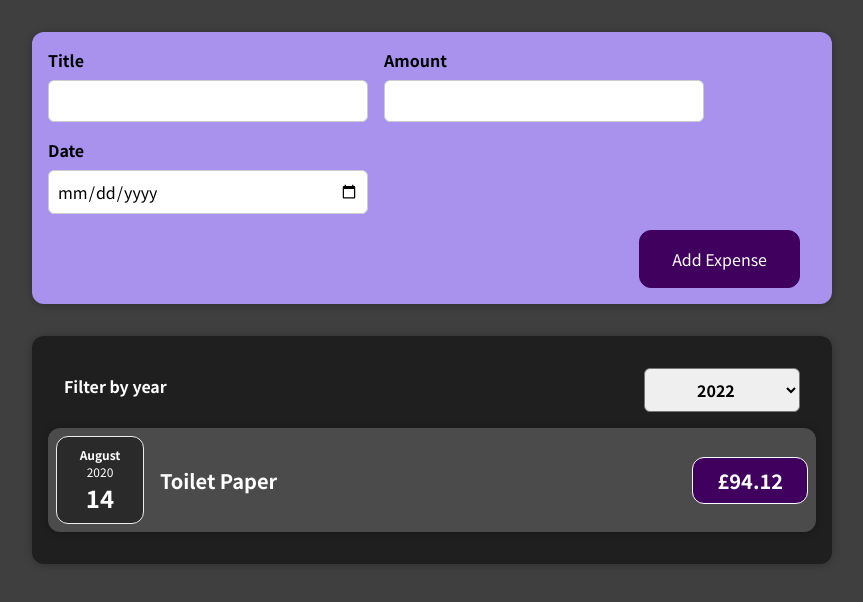
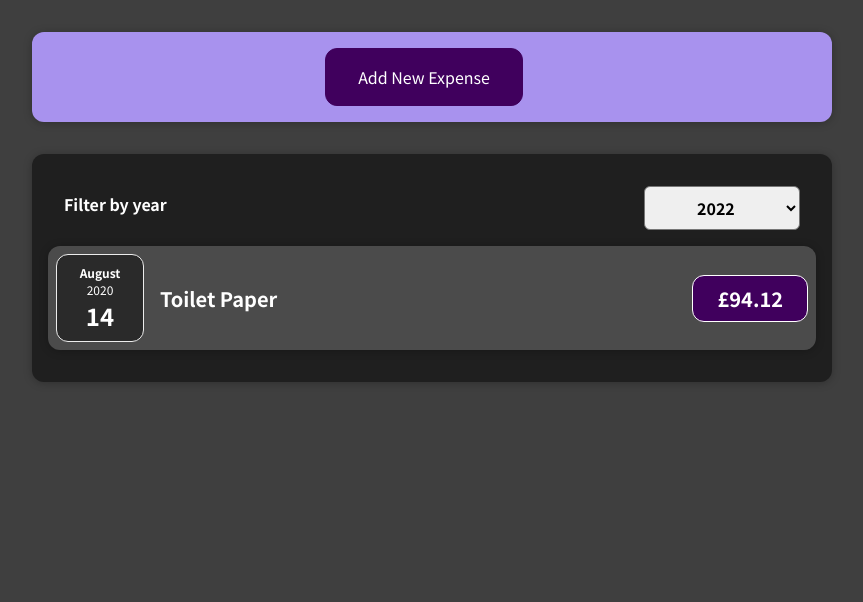
Before and after one commit to Charl1410/expense-tracker-tutorial, a React (Create React App) app: page / in a window 1280 px wide. Shown: the top 602 px of the page, without its empty margins (208-1071 px from the left). Built offline with nearby package versions, Linux system fonts and the light colour scheme.

Commit message:
turnary operator to display new expense form when button is clicked, passed stopEditing function to ExpenseForm comp to work on the cancel button

```diff
--- a/src/components/Expenses/Expenses.js
+++ b/src/components/Expenses/Expenses.js
@@ -5,10 +5,10 @@
 import ExpensesList from './ExpensesList';
 
 //this holds the selected year passed through from expensesFilter
+//sets state to the year selected in the filter component
 const Expenses = (props) => {
   const [filteredYear, setFilteredYear] = useState('2020')
   const saveYearHandler = (yearSelected) => {
-    console.log('expenses js ' + yearSelected)
     setFilteredYear(yearSelected);
   }
 
--- a/src/components/NewExpense/ExpenseForm.js
+++ b/src/components/NewExpense/ExpenseForm.js
@@ -56,7 +56,11 @@
       <div className="new-expense__controls">
         <div className="new-expense__control">
           <label>Title</label>
-          <input onChange={titleChangeHandler} type="text" value={enteredTitle} />
+          <input
+            onChange={titleChangeHandler}
+            type="text"
+            value={enteredTitle}
+          />
         </div>
         <div className="new-expense__control">
           <label>Amount</label>
@@ -80,6 +84,7 @@
         </div>
       </div>
       <div className="new-expense__actions">
+        <button onClick={props.stopEdit} type="button">Cancel</button>
         <button type="submit"> Add Expense</button>
       </div>
     </form>
--- a/src/components/NewExpense/NewExpense.js
+++ b/src/components/NewExpense/NewExpense.js
@@ -1,4 +1,4 @@
-import React from 'react'
+import React, { useState } from 'react'
 
 import './NewExpense.css'
 import ExpenseForm from './ExpenseForm'
@@ -16,13 +16,33 @@
     // console.log(expenseData);
     props.onAddExpense(expenseData)
   }
+
+  const [isEditing, setIsEditing] = useState(false)
+
+  const startEditingHandler = () => {
+    setIsEditing(true)
+  }
+  const stopEditing = () => {
+    setIsEditing(false)
+  }
+
   return (
-    <div className='new-expense'>
+    <div className="new-expense">
+      {!isEditing && (
+        <button onClick={startEditingHandler}>Add New Expense</button>
+      )}
+      {isEditing && (
+        <ExpenseForm
+          stopEdit={stopEditing}
+          onSaveExpenseData={saveExpenseDataHandler}
+        />
+      )}
 
       {/* this function is not being used here but can now be used in expense form to push data to here */}
-        <ExpenseForm onSaveExpenseData={saveExpenseDataHandler} />
     </div>
-  )
+  );
+
+
 }
 
 export default NewExpense
```
